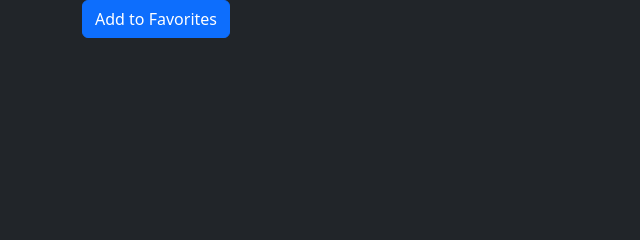
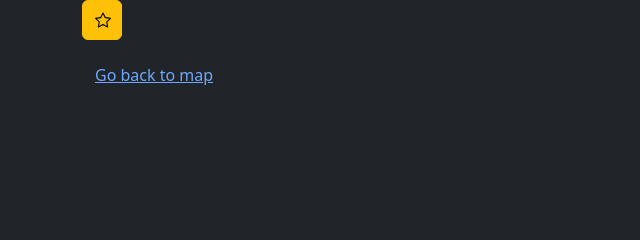
Before and after one commit to colinhartigan/cs2340-project1, a Django app: page /details/1/ in a window 1280 px wide. Shown: the part 496-736 px from the top of the page, without its empty margins (0-640 px from the left). Run offline with Django 5.2, Linux system fonts and the light colour scheme; the visitor is signed in with stand-in values (Sample User, id 1); data that the repository does not hold is empty; some libraries are stand-ins or nearby versions.

Commit message:
Add ability to select a restaurant as your favorite from the details page

```diff
--- a/project1/atlfoodfinder/templates/detail.html
+++ b/project1/atlfoodfinder/templates/detail.html
@@ -14,8 +14,24 @@ Restaurant Details
     <form id="favorite-form" method="POST">
         {% csrf_token %}
         <input type="hidden" name="restaurant_id" value="{{ restaurant.id }}">
-        <button type="submit" class="btn btn-primary">Add to Favorites</button>
+
+        {% if favorite %}
+            <button type="submit" style="width: 40px; height: 40px" title="Remove restaurant from favorites" class="btn btn-danger">
+                -
+            </button>
+        {% else %}
+        <button type="submit" title="Add restaurant to favorites!" style="width: 40px; height: 40px" class="btn btn-warning">
+            <svg xmlns="http://www.w3.org/2000/svg" width="16" height="16" fill="currentColor" class="bi bi-star" viewBox="0 0 16 16">
+                <path d="M2.866 14.85c-.078.444.36.791.746.593l4.39-2.256 4.389 2.256c.386.198.824-.149.746-.592l-.83-4.73 3.522-3.356c.33-.314.16-.888-.282-.95l-4.898-.696L8.465.792a.513.513 0 0 0-.927 0L5.354 5.12l-4.898.696c-.441.062-.612.636-.283.95l3.523 3.356-.83 4.73zm4.905-2.767-3.686 1.894.694-3.957a.56.56 0 0 0-.163-.505L1.71 6.745l4.052-.576a.53.53 0 0 0 .393-.288L8 2.223l1.847 3.658a.53.53 0 0 0 .393.288l4.052.575-2.906 2.77a.56.56 0 0 0-.163.506l.694 3.957-3.686-1.894a.5.5 0 0 0-.461 0z"/>
+            </svg>
+        </button>
+        {% endif %}
     </form>
+    <button class="btn btn-default">
+        <a href="/atlfoodfinder">
+            Go back to map
+        </a>
+    </button>
 </div>
 {% endblock %}
 
--- a/project1/atlfoodfinder/views.py
+++ b/project1/atlfoodfinder/views.py
@@ -64,7 +64,21 @@ def site_login(request):
 def rdetails(request, placeid):
     if request.user.is_authenticated:
         print(f"Displaying page with place {placeid}")
-        return render(request, "detail.html", {"placeid": placeid})
+        is_favorite = False
+        for f in request.user.favorite_set.all():
+            if f.placeid == placeid:
+                is_favorite = True
+
+
+        if request.method == 'POST':
+            if is_favorite:
+                is_favorite = False
+                delete_favorite(request.user, placeid)
+            else:
+                is_favorite = True
+                add_favorite(request.user, placeid)
+
+        return render(request, "detail.html", {"placeid": placeid, "favorite": is_favorite})
     else:
         return redirect(f"{settings.LOGIN_URL}?next={request.path}")
 
@@ -117,3 +131,6 @@ def clear_favorites(user):
 
 def get_favorite_set(user):
     return user.favorite_set.all()
+
+def delete_favorite(user, placeid):
+    user.favorite_set.filter(placeid=placeid).delete()
```
